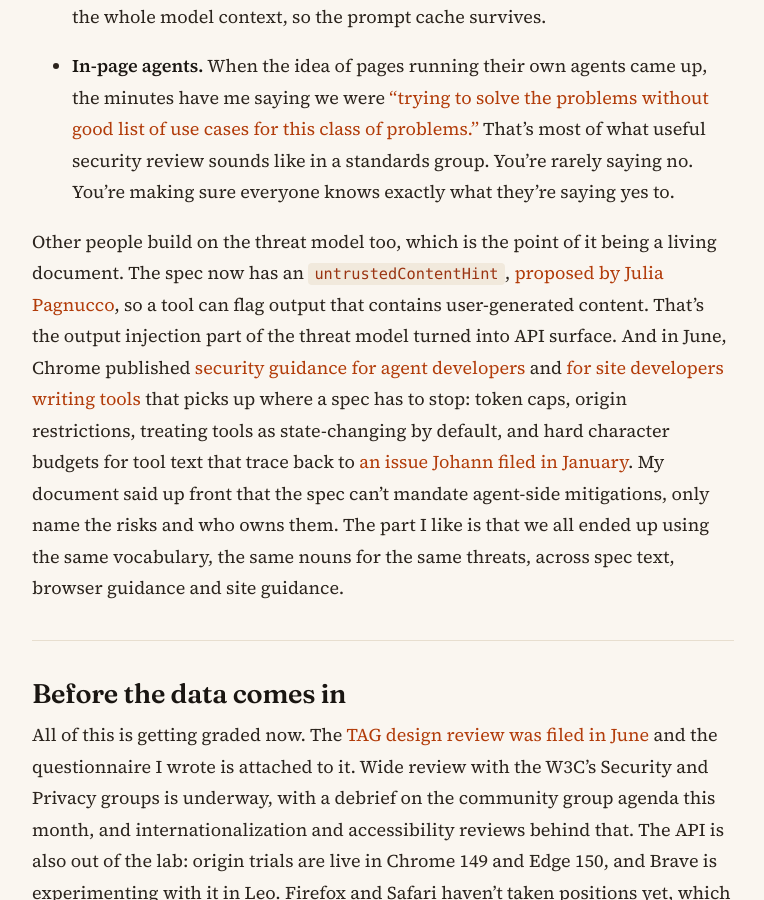
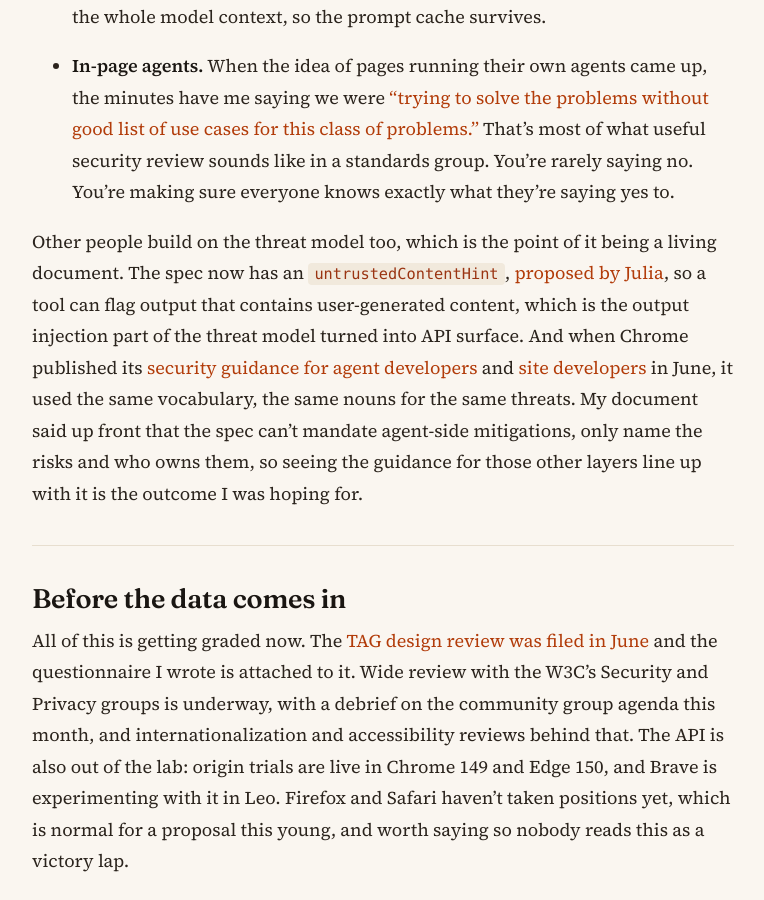
Before and after one commit to victorhuangwq/experiencethis.world, a Jekyll site: the page built from _posts/2026-08-17-agents-are-already-browsing.md, in a window 1280 px wide and 900 px high, scrolled down 6159 px. Shown: the whole window, without its empty margins (257-1021 px from the left). Built offline with Jekyll 4.4.1, drawn with Linux system fonts in a browser that asks for light colours.

Commit message:
Tighten closing of design section to keep focus on my own work
Co-Authored-By: Claude Fable 5 <noreply@anthropic.com>
Claude-Session: https://claude.ai/code/session_0136wbMMqseziXZRRUF6HcTu

```diff
--- a/_posts/2026-08-17-agents-are-already-browsing.md
+++ b/_posts/2026-08-17-agents-are-already-browsing.md
@@ -104,7 +104,7 @@ Once the threat model existed, most of my work turned into applying it to indivi
 
 * **In-page agents.** When the idea of pages running their own agents came up, the minutes have me saying we were ["trying to solve the problems without good list of use cases for this class of problems."](https://www.w3.org/2026/03/05-webmachinelearning-minutes.html) That's most of what useful security review sounds like in a standards group. You're rarely saying no. You're making sure everyone knows exactly what they're saying yes to.
 
-Other people build on the threat model too, which is the point of it being a living document. The spec now has an `untrustedContentHint`, [proposed by Julia Pagnucco](https://github.com/webmachinelearning/webmcp/issues/136), so a tool can flag output that contains user-generated content. That's the output injection part of the threat model turned into API surface. And in June, Chrome published [security guidance for agent developers](https://developer.chrome.com/docs/agents/security) and [for site developers writing tools](https://developer.chrome.com/docs/ai/webmcp/secure-tools) that picks up where a spec has to stop: token caps, origin restrictions, treating tools as state-changing by default, and hard character budgets for tool text that trace back to [an issue Johann filed in January](https://github.com/webmachinelearning/webmcp/issues/73). My document said up front that the spec can't mandate agent-side mitigations, only name the risks and who owns them. The part I like is that we all ended up using the same vocabulary, the same nouns for the same threats, across spec text, browser guidance and site guidance.
+Other people build on the threat model too, which is the point of it being a living document. The spec now has an `untrustedContentHint`, [proposed by Julia](https://github.com/webmachinelearning/webmcp/issues/136), so a tool can flag output that contains user-generated content, which is the output injection part of the threat model turned into API surface. And when Chrome published its [security guidance for agent developers](https://developer.chrome.com/docs/agents/security) and [site developers](https://developer.chrome.com/docs/ai/webmcp/secure-tools) in June, it used the same vocabulary, the same nouns for the same threats. My document said up front that the spec can't mandate agent-side mitigations, only name the risks and who owns them, so seeing the guidance for those other layers line up with it is the outcome I was hoping for.
 
 ---
 
```
